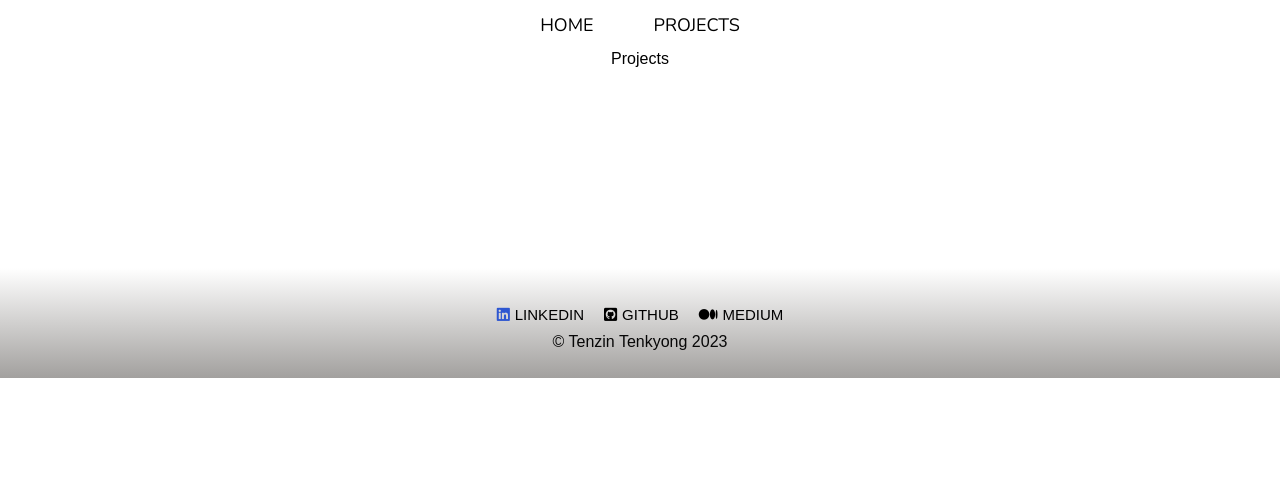
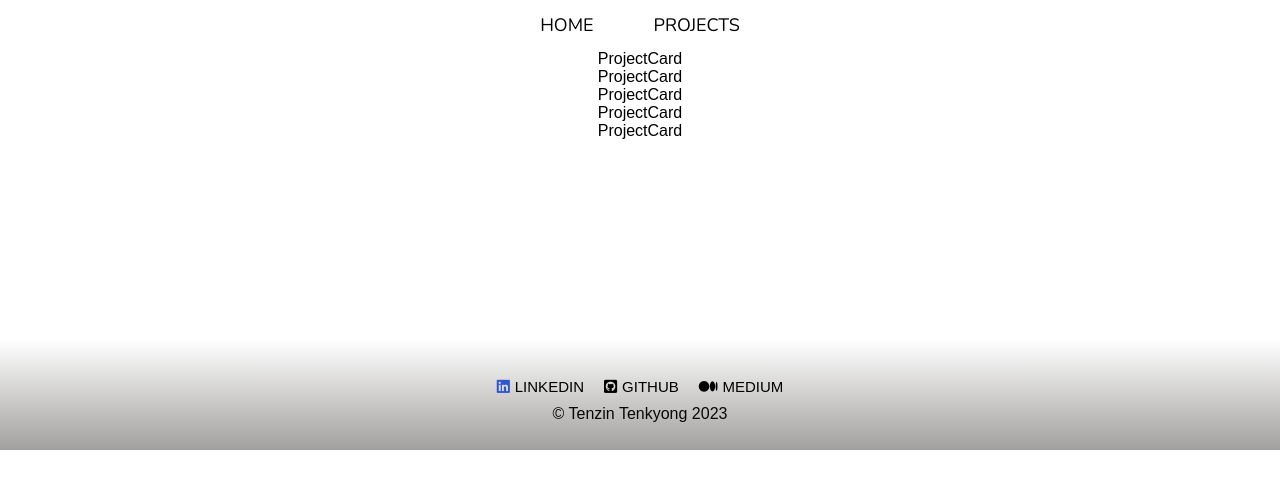
Before and after one commit to tkyg/my_portfolio, a React (Create React App) app: page /projects in a window 1280 px wide. Shown: the top 488 px of the page. Built offline with nearby package versions, Linux system fonts and the light colour scheme; a web font is replaced by a local one.

Commit message:
builds projects and project card components

```diff
--- a/src/components/pages/Projects.jsx
+++ b/src/components/pages/Projects.jsx
@@ -1,9 +1,27 @@
 import React from 'react'
+import ProjectCard from './ProjectCard'
+import { ProjectList } from './ProjectList'
 
 const Projects = () => {
   return (
-    <div>Projects</div>
+    <div className='projects'>
+      {/* <h1>My Projects</h1> */}
+      <div>
+        {ProjectList.map((project, index) => {
+          return (
+            <ProjectCard
+              key={index}
+              name={project.name}
+              image={project.image}
+              description={project.description}
+              skills={project.skills}
+              github={project.github}
+              link={project.link}
+            />
+          )
+        })}
+      </div>
+    </div>
   )
 }
-
 export default Projects
```
